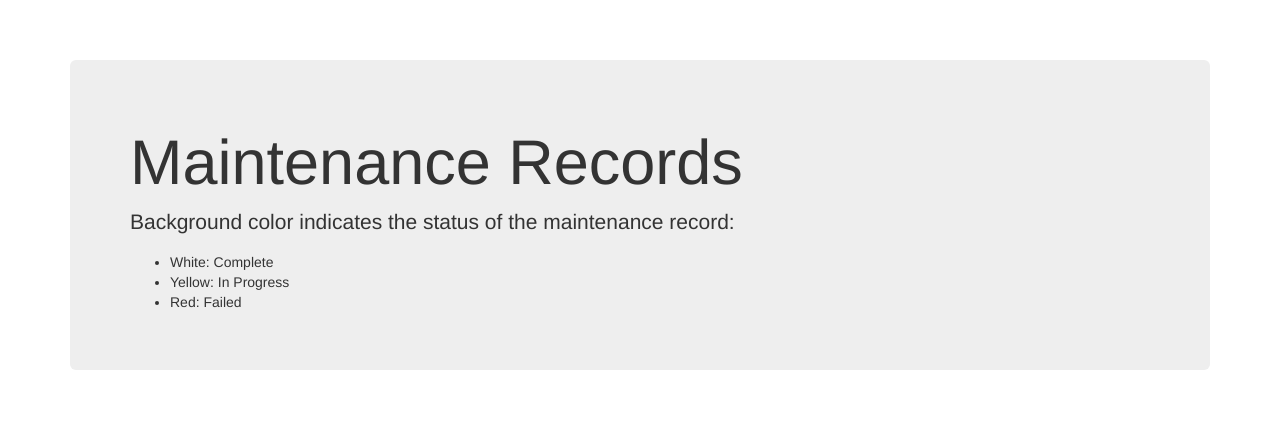
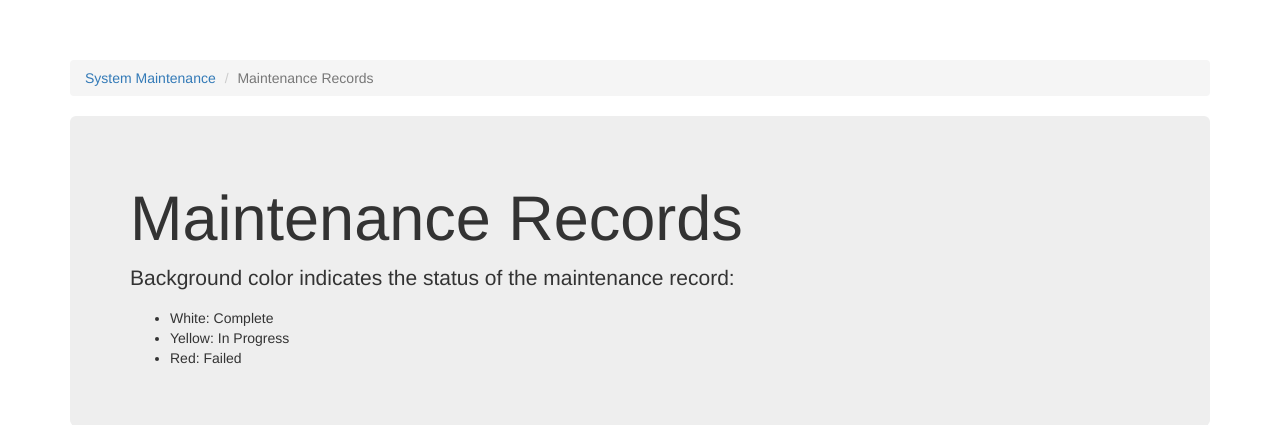
Before and after one commit to mfcovington/django-system-maintenance, a Django app: template system_maintenance/templates/system_maintenance/maintenance_record_list.html in a window 1280 px wide. Shown: the top 425 px of the page. Run offline with Django 3.2, Linux system fonts and the light colour scheme; the template is opened without the code that fills it, so the values that code supplies are empty; some libraries are stand-ins or nearby versions.

Commit message:
Add breadcrumbs

```diff
--- a/system_maintenance/templates/system_maintenance/maintenance_record_detail.html
+++ b/system_maintenance/templates/system_maintenance/maintenance_record_detail.html
@@ -73,6 +73,12 @@
 <br>
 <br>
   <div class='container'>
+
+    <ol class="breadcrumb">
+      <li><a href="{% url 'system_maintenance:system_maintenance_home_view' %}">System Maintenance</a></li>
+      <li><a href="{% url 'system_maintenance:maintenance_record_list' %}">Maintenance Records</a></li>
+      <li class="active">{{ object }}</li>
+    </ol>
 
     <a name='summary'></a>
     <div class="jumbotron
--- a/system_maintenance/templates/system_maintenance/maintenance_record_list.html
+++ b/system_maintenance/templates/system_maintenance/maintenance_record_list.html
@@ -10,6 +10,11 @@
 <br>
 <br>
   <div class='container'>
+
+    <ol class="breadcrumb">
+      <li><a href="{% url 'system_maintenance:system_maintenance_home_view' %}">System Maintenance</a></li>
+      <li class="active">Maintenance Records</li>
+    </ol>
 
     <div class="jumbotron">
       <h1>Maintenance Records</h1>
```
